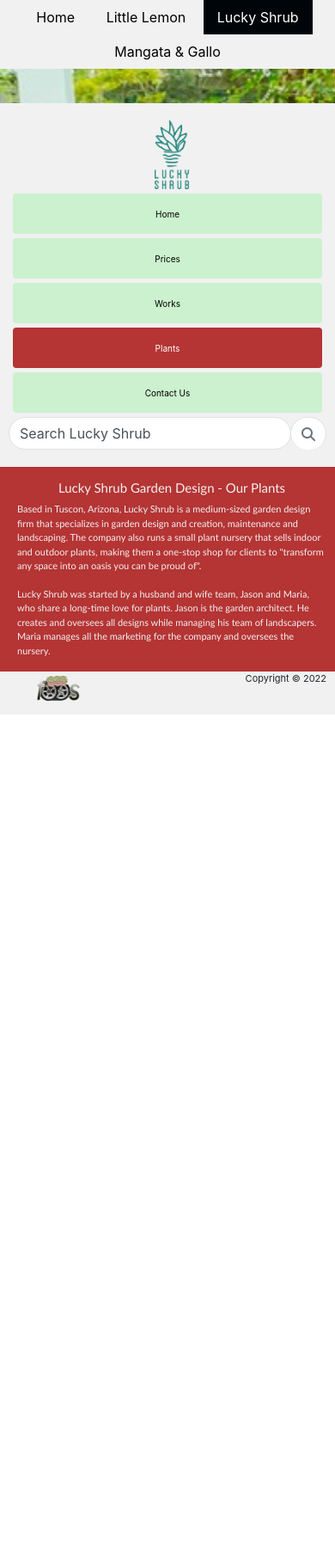
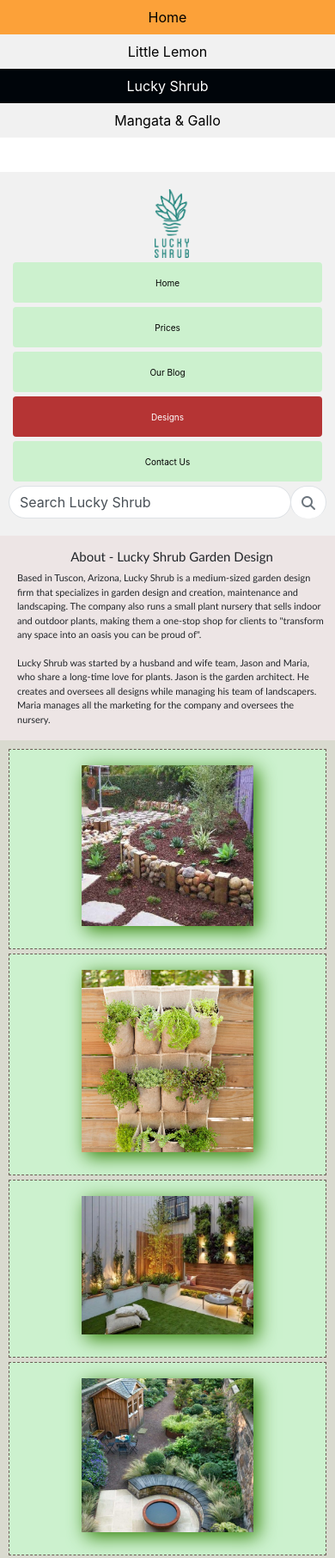
Before and after one commit to roylouisgarcia/meta-coursera-html-css-project, a plain HTML site: page luckyshrub.html in a window 390 px wide. Shown: the top 1812 px of the page at 86% size. Before the commit the page ends 844 px from the top, so only its background shows below. Drawn offline with nearby package versions, Linux system fonts and the light colour scheme.

Commit message:
worked on Lucky Shrubs site products

```diff
--- a/css/hairday.css
+++ /dev/null
@@ -1,146 +0,0 @@
-/* Style the header with a grey background and some padding */
-.header {
-  overflow: hidden;
-  background-color: #f1f1f1;
-  padding: 20px 10px;
-}
-
-/* Style the header links */
-.header a {
-  float: left;
-  color: black;
-  text-align: center;
-  padding: 12px;
-  text-decoration: none;
-  font-size: 18px;
-  line-height: 25px;
-  border-radius: 4px;
-}
-
-/* Style the logo link (notice that we set the same value of line-height and font-size to prevent the header to increase when the font gets bigger */
-.header .logo {
-  background-color: antiquewhite;
-  width: 100px;
-  margin: 0 0 0 1%;
-}
-
-.title {
-  background-image: url("../images/hairday_title_name.png");
-  width: fit-content;
-  margin: 0 0 0 1%;
-}
-
-/* Change the background color on mouse-over */
-.header a:hover {
-  background-color: #ddd;
-  color: black;
-}
-
-/* Style the active/current link*/
-.header a.active {
-  background-color: rgb(25, 48, 70);
-  color: white;
-}
-
-/* Float the link section to the right */
-.header-right {
-  float: right;
-}
-
-
-
-
-/* Add media queries for responsiveness - when the screen is 500px wide or less, stack the links on top of each other */
-@media screen and (max-width: 500px) {
-  body{
-    padding:0;
-  }
-
-  .header a {
-    float: none;
-    display: block;
-    text-align: center;
-  }
-
-  .header .logo{
-    text-align: center;
-    width: 170px;
-    margin-left: 33%;
-  }
-
-  .header a.active {
-    background-color: rgb(3, 43, 82);
-    color: white;
-  }
-  .header-right {
-    float: none;
-  }
-  #left-nav {
-    display:none;
-  }
-  main{
-    padding-left: 0%;
-  }
-  .footer-right{
-    text-align: center;
-  }
-
-}
-
-
-
-
-/* Style the footer with a grey background and some padding */
-.footer {
-  overflow: hidden;
-  background-color: #f1f1f1;
-}
-
-.footer h3 {
-	margin-left: 16px;
-}
-
-.footer-right{
-	float: right;
-	text-justify: auto;
-	text-align: end;
-}
-
-
-#left-nav {
-  position: fixed;
-  width: 25%;
-	margin: 0px;
-  padding: 0px;
-	height: 100%;
-}
-
-#left-nav ul {
-  list-style-type: none;
-  margin: 0;
-  padding: 0;
-  background-color: #f1f1f1;
-}
-
-#left-nav li a {
-  display: block;
-  color: #000;
-  padding: 8px 16px;
-  text-decoration: none;
-}
-
-/* Change the link color on hover */
-#left-nav li a:hover {
-  background-color: #ddd;
-  color: black;
-}
-
-#left-nav li a.active{
-  background-color: rgb(3, 43, 82);
-  color: white;
-}
-
-main{
-  padding-left: 28%;
-
-}
--- a/css/littlelemon.css
+++ b/css/littlelemon.css
@@ -42,7 +42,7 @@ h2 {
 
 
 .top-header li a:hover {
-  background-color: rgb(65, 147, 230);
+    background-color: rgb(252, 161, 57);
   color: black;
 }
 
@@ -178,6 +178,44 @@ footer img {
 }
 
 @media screen and (max-width: 600px) {
+  /* Style the top header */
+  .top-header {
+    margin: 0px;
+    padding: 0px;
+    height: fit-content;
+  }
+
+  .top-header ul {
+    margin: 0 0 40px 0;
+    padding: 0;
+    background-color: #f1f1f1;
+    list-style-type: none;
+    list-style: none;
+    text-align: center;
+  }
+
+  .top-header li a {
+    display: block;
+    color: #000;
+    padding: 8px 16px;
+    text-decoration: none;
+  }
+
+  /* Change the link color on hover */
+  .top-header li a:hover {
+    background-color: rgb(252, 161, 57);
+    color: black;
+  }
+
+  .top-header li a.active {
+    background-color: rgb(0, 5, 10);
+    color: white;
+  }
+
+  .top-header li {
+    display: block;
+  }
+
 
   .content{
     margin: 0;
--- a/css/luckyshrub.css
+++ b/css/luckyshrub.css
@@ -1,8 +1,7 @@
 /* Style overall */
 
 body {
-  background-image: url("../images/lucky_shrubs_bg.jpg");
-  /* background-color: #a8fda7; */
+  /* background-image: url("../images/lucky_shrubs_bg.jpg"); */
   background-color: #b53434;
   background-repeat: no-repeat;
   background-size: cover;
@@ -47,7 +46,7 @@ h2 {
 
 
 .top-header li a:hover {
-  background-color: rgb(65, 147, 230);
+    background-color: rgb(252, 161, 57);
   color: black;
 }
 
@@ -106,8 +105,7 @@ h2 {
 
 #mid-content {
   display: flex;
-  color: #f1f1f1;
-  background-color: #b53434;
+  background-color: #ede5e5;
 }
 
 
@@ -165,12 +163,86 @@ footer img {
 }
 
 #right-nav li a.active {
-  background-color: #b53434;
-  color: white;
+  background-color: #ede5e5;
 }
+.for-sale{
+display: grid;
+gap: 10px;
+  grid-template-columns: auto auto;
+  background-color: #d9dacf;
+  padding: 10px;
+}
+
+.article1{
+background-image: url("../images/mangata-article1.jpg");
+background-position: center;
+background-size: contain;
+background-color: white;
+align-items: center;
+height: 90px;
+text-align: center;
+color: white;
+background-repeat: no-repeat;
+
+}
+
+.article2{
+  border: 1px dashed rgba(82, 54, 54, 0.8);
+  padding: 10px;
+  font-size: 12px;
+  text-align: center;
+  background-color: rgb(204, 241, 206);
+}
+.items-for-sale{
+  max-width: 200px;
+  transition: width 2s;
+  box-shadow: 5px 5px 20px rgb(50, 130, 7);
+}
+  .items-for-sale:hover{
+    box-shadow: 10px 10px 100px rgb(127, 96, 127);
+  }
+
 
 /* Add media queries for responsiveness - when the screen is 500px wide or less, stack the links on top of each other */
 @media screen and (max-width: 500px) {
+  /* Style the top header */
+  .top-header {
+    margin: 0px;
+    padding: 0px;
+    height: fit-content;
+  }
+
+  .top-header ul {
+    margin: 0 0 40px 0;
+    padding: 0;
+    background-color: #f1f1f1;
+    list-style-type: none;
+    list-style: none;
+    text-align: center;
+  }
+
+  .top-header li a {
+    display: block;
+    color: #000;
+    padding: 8px 16px;
+    text-decoration: none;
+  }
+
+  /* Change the link color on hover */
+  .top-header li a:hover {
+    background-color: rgb(252, 161, 57);
+    color: black;
+  }
+
+  .top-header li a.active {
+    background-color: rgb(0, 5, 10);
+    color: white;
+  }
+
+  .top-header li {
+    display: block;
+  }
+
   body {
     padding: 0;
   }
@@ -246,4 +318,12 @@ footer img {
     display: none;
   }
 
+.for-sale{
+display: grid;
+gap: 5px;
+  grid-template-columns: auto;
+  background-color: #d9dacf;
+  padding: 10px;
 }
+
+}
--- a/css/mangata.css
+++ b/css/mangata.css
@@ -24,7 +24,7 @@
 
 
 .top-header li a:hover {
-  background-color: rgb(65, 147, 230);
+    background-color: rgb(252, 161, 57);
   color: black;
 }
 
@@ -121,8 +121,12 @@ background-repeat: no-repeat;
 }
 .items-for-sale{
   max-width: 200px;
-    box-shadow: 10px 10px 30px white;
+  transition: width 2s;
+  box-shadow: 5px 5px 20px white;
 }
+  .items-for-sale:hover{
+    box-shadow: 10px 10px 100px white;
+  }
 
 
 /* Style for the footer */
@@ -194,6 +198,44 @@ padding: 0px;
 
 /* Add media queries for responsiveness - when the screen is 500px wide or less, stack the links on top of each other */
 @media screen and (max-width: 500px) {
+  /* Style the top header */
+  .top-header {
+    margin: 0px;
+    padding: 0px;
+    height: fit-content;
+  }
+
+  .top-header ul {
+    margin: 0 0 40px 0;
+    padding: 0;
+    background-color: #f1f1f1;
+    list-style-type: none;
+    list-style: none;
+    text-align: center;
+  }
+
+  .top-header li a {
+    display: block;
+    color: #000;
+    padding: 8px 16px;
+    text-decoration: none;
+  }
+
+  /* Change the link color on hover */
+  .top-header li a:hover {
+    background-color: rgb(252, 161, 57);
+    color: black;
+  }
+
+  .top-header li a.active {
+    background-color: rgb(0, 5, 10);
+    color: white;
+  }
+
+  .top-header li {
+    display: block;
+  }
+
   .header a {
     float: none;
     display: block;
--- a/css/styles.css
+++ b/css/styles.css
@@ -9,7 +9,11 @@ body {
   margin-right: 3%;
 
 }
-
+#instructions{
+    background-color: rgb(252, 161, 57);
+    padding: 5px;
+    text-align: center;
+}
 h1 {
   font-size: 3rem;
 }
@@ -51,7 +55,7 @@ h2 {
 /* Change the link color on hover */
 
 .top-header li a:hover {
-  background-color: rgb(65, 147, 230);
+    background-color: rgb(252, 161, 57);
   color: black;
 }
 
@@ -194,7 +198,7 @@ main>h2 {
 
   /* Change the link color on hover */
   .top-header li a:hover {
-    background-color: rgb(65, 147, 230);
+    background-color: rgb(252, 161, 57);
     color: black;
   }
 
--- a/luckyshrub.html
+++ b/luckyshrub.html
@@ -45,8 +45,8 @@
         <div class="header-right">
           <a href="index.html">Home</a>
           <a href="#">Prices</a>
-          <a href="#">Works</a>
-          <a class="active" href="#">Plants</a>
+          <a href="#">Our Blog</a>
+          <a class="active" href="#">Designs</a>
           <a href="#">Contact Us</a>
           <div class="input-group">
             <input class="small-invi form-control border-end-0 border rounded-pill" type="search" value="Search Lucky Shrub"
@@ -69,11 +69,11 @@
   </div>
   </div>
   </header>
+
   <div id="mid-content">
 
-
     <main>
-      <h1>Lucky Shrub Garden Design - Our Plants</h1>
+      <h1>About - Lucky Shrub Garden Design</h1>
       <p>
         Based in Tuscon, Arizona, Lucky Shrub is a medium-sized garden design firm that specializes in garden design and
         creation, maintenance and landscaping. The company also runs a small plant nursery that sells indoor and outdoor
@@ -97,6 +97,16 @@
     </nav>
 
   </div>
+
+
+<div class="for-sale">
+  <article class="article2"><h2></h2><p><img class="items-for-sale" src="./images/lucky-shrubs-item-1.jpg" alt="necklace for sale"></p></article>
+  <article class="article2"><h2></h2><p><img class="items-for-sale" src="./images/lucky-shrubs-item-2.jpg" alt="necklace for sale"></p></article>
+  <article class="article2"><h2></h2><p><img class="items-for-sale" src="./images/lucky-shrubs-item-3.jpg" alt="necklace for sale"></p></article>
+  <article class="article2"><h2></h2><p><img class="items-for-sale" src="./images/lucky-shrubs-item-4.jpg" alt="necklace for sale"></p></article>
+</div>
+
+
   <footer>
     <div>
       <img src="./images/foos_garden.gif" alt="index logo">
```
Also changed, not shown: hairday.html (deleted, +0 -76 lines), index.html (+1 -0 lines), littlelemon.html (+3 -3 lines), mangata.html (+0 -1 lines), images/lucky-shrubs-item-1.jpg (added), images/lucky-shrubs-item-2.jpg (added), images/lucky-shrubs-item-3.jpg (added), images/lucky-shrubs-item-4.jpg (added).
